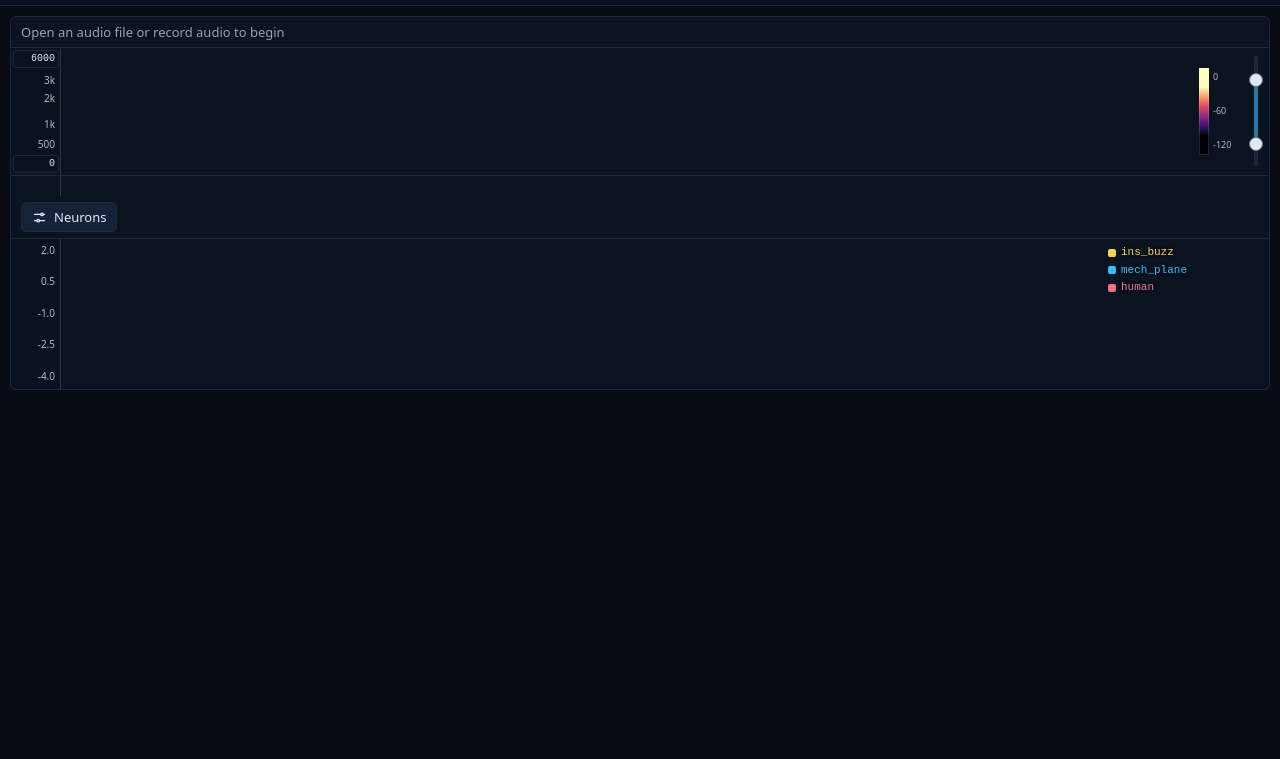
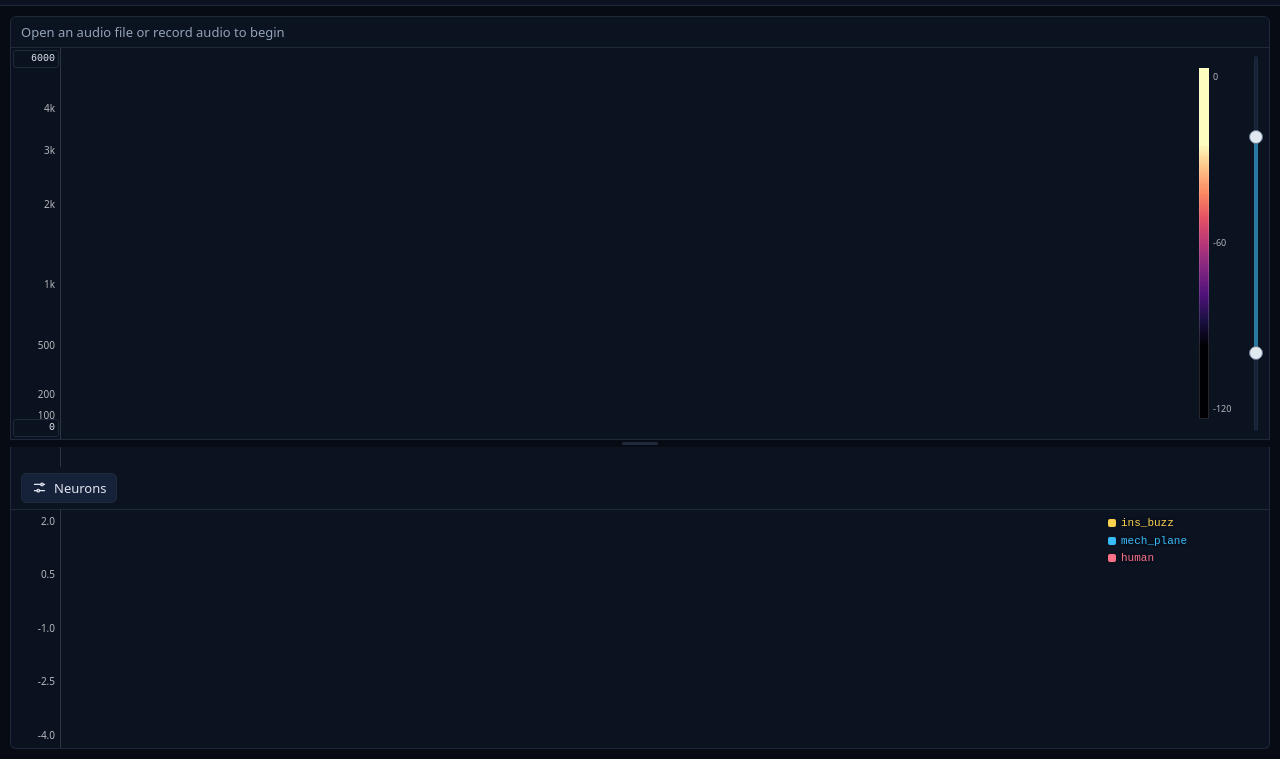
Before and after one commit to LukeHearon/buzzdetect-live, a website built with Vite: page index.html in a window 1280 px wide. Shown: the part 41-800 px from the top of the page. Built offline with nearby package versions, Linux system fonts and the light colour scheme.

Commit message:
Let the spectrogram and results panels resize with the window
Written entirely by Claude. Both panels now grow via flex-grow to fill
available vertical height, with a draggable resizer between them to set
their split. Fixes body's min-height:100% too — percentage heights don't
resolve against an auto-height html ancestor, so main never actually had
room to grow into; swapped to min-height:100vh.

Co-Authored-By: Claude Sonnet 5 <noreply@anthropic.com>
Claude-Session: https://claude.ai/code/session_01Cim66a6ve5j28KWdwHc6B3

```diff
--- a/index.html
+++ b/index.html
@@ -176,7 +176,7 @@
 
     <main>
       <!-- Spectrogram: frequency gutter, then the plot. -->
-      <section class="panel plot">
+      <section id="plot-panel" class="panel plot">
         <div class="panel-head">
           <span id="filename" class="muted">Open an audio file or record audio to begin</span>
           <span class="grow"></span>
@@ -218,6 +218,11 @@
         </div>
       </section>
 
+      <!-- Drag to resize the spectrogram and results panels against each other. -->
+      <div id="resizer" class="resizer" title="Drag to resize panels">
+        <span class="resizer-grip"></span>
+      </div>
+
       <!-- Shared time axis, indented past the gutter so both panels align. -->
       <div class="timeaxis-row">
         <span class="gutter-spacer"></span>
@@ -226,7 +231,7 @@
       </div>
 
       <!-- buzzdetect results, on the same time axis. -->
-      <section class="panel">
+      <section id="results-panel" class="panel">
         <div class="panel-head">
           <button id="settings" class="button icon-button" type="button" title="Pick which neurons you want to plot">
             <svg class="icon" viewBox="0 0 24 24"><use href="#i-sliders" /></svg>
--- a/src/main.ts
+++ b/src/main.ts
@@ -63,6 +63,9 @@ const els = {
   micGainControl: $('mic-gain-control'),
   micGain: $<HTMLInputElement>('mic-gain'),
   micGainOut: $<HTMLOutputElement>('mic-gain-out'),
+  plotPanel: $('plot-panel'),
+  resultsPanel: $('results-panel'),
+  resizer: $('resizer'),
 };
 
 const spec = new SpectrogramView(els.spec, els.specAxis, els.colorscale);
@@ -863,6 +866,45 @@ function resize(): void {
 
 new ResizeObserver(resize).observe(document.body);
 
+// ------------------------------------------------------ panel resizer ---
+
+/**
+ * Drags the spectrogram/results split. flex-grow on the two panels is set
+ * directly to their pixel heights at drag end, so the ratio it establishes
+ * also holds when the window itself is resized -- no listener needed for
+ * that case, flexbox does it.
+ */
+(function setupResizer(): void {
+  const MIN = 100;
+  let startY = 0;
+  let startTop = 0;
+  let startBottom = 0;
+
+  els.resizer.addEventListener('pointerdown', (e: PointerEvent) => {
+    e.preventDefault();
+    startY = e.clientY;
+    startTop = els.plotPanel.getBoundingClientRect().height;
+    startBottom = els.resultsPanel.getBoundingClientRect().height;
+    els.resizer.setPointerCapture(e.pointerId);
+    els.resizer.classList.add('dragging');
+  });
+
+  els.resizer.addEventListener('pointermove', (e: PointerEvent) => {
+    if (!els.resizer.hasPointerCapture(e.pointerId)) return;
+    const dy = e.clientY - startY;
+    const top = Math.max(MIN, Math.min(startTop + startBottom - MIN, startTop + dy));
+    const bottom = startTop + startBottom - top;
+    els.plotPanel.style.flexGrow = String(top);
+    els.resultsPanel.style.flexGrow = String(bottom);
+    resize();
+  });
+
+  els.resizer.addEventListener('pointerup', (e: PointerEvent) => {
+    els.resizer.releasePointerCapture(e.pointerId);
+    els.resizer.classList.remove('dragging');
+  });
+})();
+
 /** Time-axis ticks, as DOM so the labels stay crisp. */
 function drawTimeAxis(): void {
   const vp = spec.viewport;
--- a/src/style.css
+++ b/src/style.css
@@ -27,10 +27,13 @@
 html,
 body {
   margin: 0;
-  min-height: 100%;
 }
 
 body {
+  /* vh, not a %: a % here needs html to have a definite height, which an
+     auto-height ancestor never gives it. min- so a crowded header can still
+     push the page past one screen and scroll, rather than clipping. */
+  min-height: 100vh;
   background: var(--bg);
   color: var(--text);
   font: 13px/1.4 system-ui, -apple-system, 'Segoe UI', sans-serif;
@@ -185,14 +188,40 @@ main {
   overflow: hidden;
 }
 .panel.plot {
-  flex: 1;
+  flex: 3 1 0;
   border-radius: 6px 6px 0 0;
   /* The spectrogram must never be squeezed away by a crowded window. */
   min-height: 160px;
 }
 .panel:not(.plot) {
+  flex: 2 1 0;
+  min-height: 100px;
   border-radius: 0 0 6px 6px;
   border-top: 0;
+}
+
+/* Grabbed to change the plot/results split. flex-grow on the two panels above
+   is set directly (in px-equivalent weights) while dragging, so the ratio
+   they establish also holds as the window itself is resized. */
+.resizer {
+  flex: none;
+  height: 9px;
+  margin: -1px 0;
+  display: flex;
+  align-items: center;
+  justify-content: center;
+  cursor: row-resize;
+  touch-action: none;
+}
+.resizer-grip {
+  width: 36px;
+  height: 3px;
+  border-radius: 2px;
+  background: var(--line);
+}
+.resizer:hover .resizer-grip,
+.resizer.dragging .resizer-grip {
+  background: var(--accent);
 }
 
 /* Wraps rather than overflows: on a phone the Hz and contrast controls are
@@ -262,8 +291,7 @@ input[type='range'] {
   width: 100%;
 }
 .acts-row {
-  flex: none;
-  height: 150px;
+  flex: 1;
 }
 
 /* Docked on the axis rather than in the panel head, so the number typed is
```
